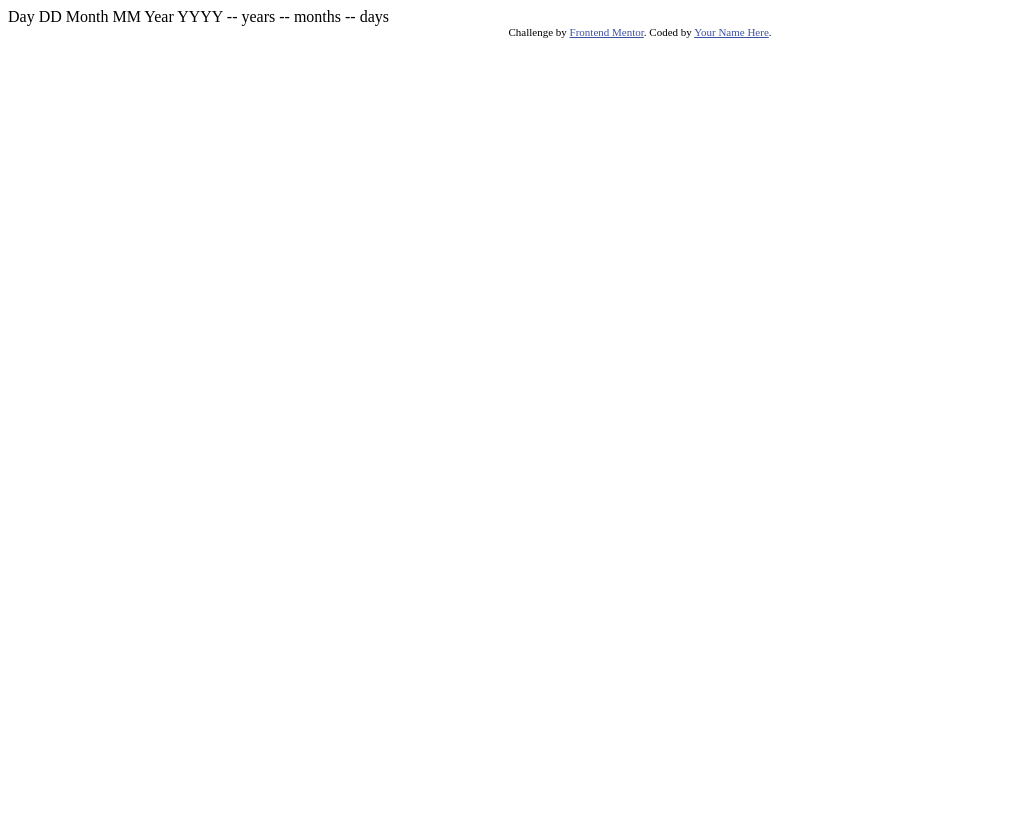
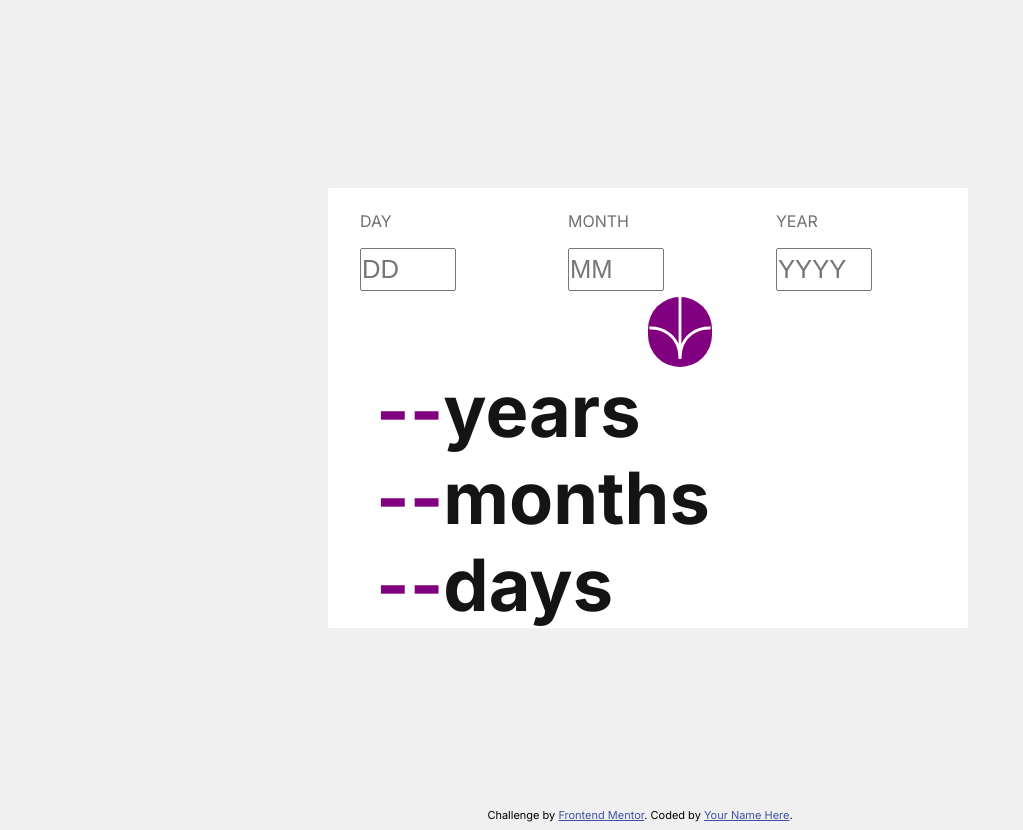
Before and after one commit to sarthakyadav25/Frontend-Mentor---Age-calculator-app, a plain HTML site: page index.html in a window 1280 px wide. Shown: the whole page, without its empty margins (0-1023 px from the left). Before the commit the page ends 800 px from the top, so only its background shows below. Drawn offline with Linux system fonts and the light colour scheme.

Commit message:
Created Basic layout

```diff
--- a/index.html
+++ b/index.html
@@ -5,33 +5,54 @@
   <meta name="viewport" content="width=device-width, initial-scale=1.0"> <!-- displays site properly based on user's device -->
 
   <link rel="icon" type="image/png" sizes="32x32" href="./assets/images/favicon-32x32.png">
+  <link rel="stylesheet" href="static/style.css">
+  <link rel="preconnect" href="https://fonts.googleapis.com">
+<link rel="preconnect" href="https://fonts.gstatic.com" crossorigin>
+<link href="https://fonts.googleapis.com/css2?family=Inter:wght@400;700;800&display=swap" rel="stylesheet">
 
   <title>Frontend Mentor | Age calculator app</title>
-
-  <!-- Feel free to remove these styles or customise in your own stylesheet 👍 -->
-  <style>
-    .attribution { font-size: 11px; text-align: center; }
-    .attribution a { color: hsl(228, 45%, 44%); }
-  </style>
 </head>
 <body>
 
-  Day
-  DD
+  <main>
+    <section id="box">
+      <div id="inp_fields">
+        <div class="inp" id="day">
+          <p>Day</p>
+          <input type="text" id="day" name="day" placeholder="DD" size="4">
+        </div>
+        <div class="inp" id="month">
+          <p>Month</p>
+          <input type="text" id="month" name="month" placeholder="MM" size="4">
+        </div>
+        <div class="inp" id="year">
+          <p>Year</p>
+          <input type="text" id="year" name="year" placeholder="YYYY" size="4">
+        </div>
+      </div>
+      <div id="icon">
+        <img src="assets/images/icon-arrow.svg" alt="error-loading-image">
+      </div>
+      <div id="headings">
+        <div id="hyears">
+          <h1 class="dash">--</h1>
+          <h1 class="hd">years</h1>
+        </div>
+        <div id="hmonths">
+          <h1 class="dash">--</h1>
+          <h1 class="hd">months</h1>
+        </div>
+        <div id="hdays">
+          <h1 class="dash">--</h1>
+          <h1 class="hd">days</h1>
+        </div>
+      </div>
+    </section>
+  </main>
 
-  Month
-  MM
-
-  Year
-  YYYY
-
-  -- years
-  -- months
-  -- days
-
-  <div class="attribution">
+  <footer class="attribution">
     Challenge by <a href="https://www.frontendmentor.io?ref=challenge" target="_blank">Frontend Mentor</a>.
     Coded by <a href="#">Your Name Here</a>.
-  </div>
+  </footer>
 </body>
 </html>
--- a/static/style.css
+++ b/static/style.css
@@ -0,0 +1,99 @@
+/* Root and Body */
+html{
+    font-size: 32px;
+    font-family: 'Inter', sans-serif;
+}
+
+body{
+    background-color: hsl(0, 0%, 94%);
+}
+
+
+
+/* Typography */
+
+#inp_fields p{
+    font-size: 0.5rem;
+    text-transform: uppercase;
+    color: hsl(0, 1%, 44%);
+}
+
+#inp_fields input{
+    color: hsl(0, 1%, 44%);
+    font-size: 0.8rem;
+}
+
+.dash{
+    color: purple;
+    margin: 0;
+    padding: 0;
+}
+
+.hd{
+    margin: 0;
+    padding: 0;
+    color: hsl(0, 0%, 8%);
+}
+
+/* Main */
+main{
+    height: 100vh;
+    width: 100vw;
+    display: flex;
+    justify-content: center;
+    align-items: center;
+}
+
+/* Section */
+
+#box{
+    width: 50%;
+    background-color: white;
+    border-radius: 2px;
+}
+
+#inp_fields{
+    display: flex;
+    width: 80%;
+    justify-content: space-between;
+
+}
+
+
+#icon{
+    position: relative;
+    left:10em;
+    width: 10%;
+    display: inline-block;
+    background-color: purple;
+    border-radius: 40px;
+}
+
+#day,#month,#year{
+    padding: 0.2em 0;
+}
+
+#icon img{
+    width: 100%;
+    color:white;
+}
+
+#headings{
+    display: flex;
+    flex-direction: column;
+    font-size: 1.5rem;
+}
+
+#inp_fields,#icons,#headings{
+    margin:0 1em;
+}
+
+
+#hyears,#hmonths,#hdays{
+    display: flex;
+}
+
+/* Footer */
+
+.attribution { font-size: 11px; text-align: center; }
+.attribution a { color: hsl(228, 45%, 44%); }
```
